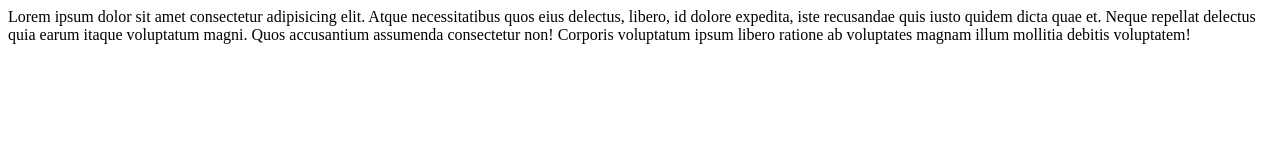
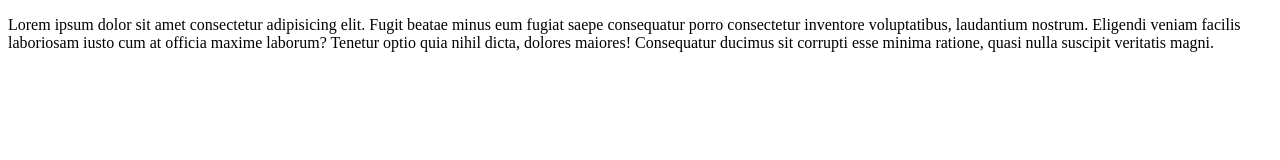
Before and after one commit to ERM-Khacker/FD_Practice_Branch, a plain HTML site: page index.html in a window 1280 px wide. Drawn offline with Linux system fonts and the light colour scheme.

```diff
--- a/index.html
+++ b/index.html
@@ -7,10 +7,8 @@
     <title>Document</title>
 </head>
 <body>
-    <header>
-        <section>
-            <article>Lorem ipsum dolor sit amet consectetur adipisicing elit. Atque necessitatibus quos eius delectus, libero, id dolore expedita, iste recusandae quis iusto quidem dicta quae et. Neque repellat delectus quia earum itaque voluptatum magni. Quos accusantium assumenda consectetur non! Corporis voluptatum ipsum libero ratione ab voluptates magnam illum mollitia debitis voluptatem!</article>
-        </section>
-    </header>
+    <footer>
+        <p>Lorem ipsum dolor sit amet consectetur adipisicing elit. Fugit beatae minus eum fugiat saepe consequatur porro consectetur inventore voluptatibus, laudantium nostrum. Eligendi veniam facilis laboriosam iusto cum at officia maxime laborum? Tenetur optio quia nihil dicta, dolores maiores! Consequatur ducimus sit corrupti esse minima ratione, quasi nulla suscipit veritatis magni.</p>
+    </footer>
 </body>
 </html>
```
